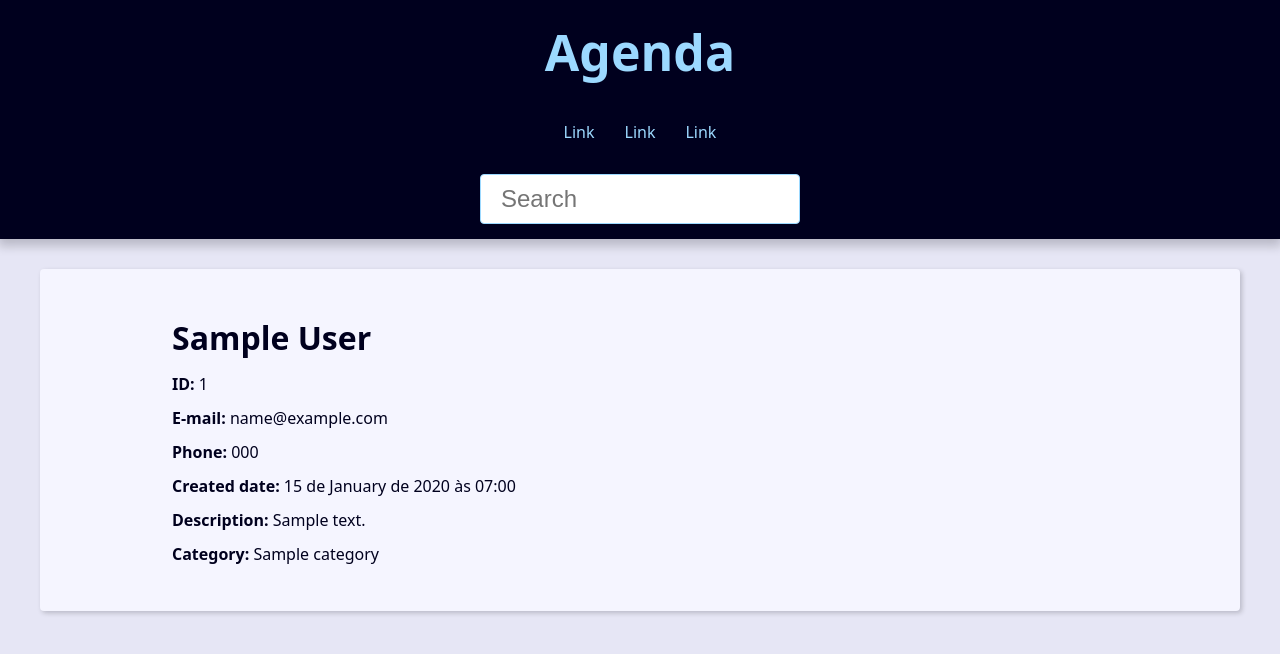
After one commit to enzortorres/django-agenda-app, a Django app: page /1/ in a window 1280 px wide. The commit adds this page. Shown: the top 654 px of the page. Run offline with Django 5.2, Linux system fonts and the light colour scheme; tables that the repository leaves empty hold one stand-in row (values such as "Sample post").

Commit message:
studying models in templates, search field, css ready
testing using local settings, create partials templates, create single contact dynamics urls, studying search with queries

```diff
--- a/base_static/global/css/style.css
+++ b/base_static/global/css/style.css
@@ -1,3 +1,316 @@
+:root {
+    --spacing: 1.5rem;
+    --link-dark-color: rgb(0, 83, 134);
+    --link-light-color: rgb(156, 217, 255);
+    --clr-white: rgb(245, 245, 255);
+    --clr-black: rgb(0, 0, 30);
+    --clr-light-gray: rgb(230, 230, 245);
+    --clr-dark-shadow-5: rgba(0, 0, 10, 5%);
+    --clr-dark-shadow-10: rgba(0, 0, 10, 10%);
+    --clr-dark-shadow-20: rgba(0, 0, 10, 20%);
+    --clr-light-shadow-5: rgba(200, 200, 255, 5%);
+    --clr-light-shadow-10: rgba(200, 200, 255, 10%);
+    --clr-light-shadow-20: rgba(200, 200, 255, 20%);
+    --main-page-width: 120rem;
+    --table-min-width: 60rem;
+    --biggest-font-size: 5rem;
+    --bigger-font-size: 4rem;
+    --big-font-size: 3.2rem;
+    --medium-font-size: 2.4rem;
+    --small-font-size: 1.6rem;
+    --smaller-font-size: 1.4rem;
+    --smallest-font-size: 1.2rem;
+    --transition-fast: 300ms;
+    --transition-medium: 600ms;
+    --transition-slow: 1s;
+    --default-border-radius: 4px;
+}
+
+*,
+*::before,
+*::after {
+    margin: 0;
+    padding: 0;
+    box-sizing: border-box;
+}
+
+html {
+    font-size: 62.5%;
+}
+
 body {
-    background: #212121;
+    font-family: system-ui, -apple-system, BlinkMacSystemFont, 'Segoe UI', Roboto,
+    Oxygen, Ubuntu, Cantarell, 'Open Sans', 'Helvetica Neue', sans-serif;
+    line-height: 1.5;
+    font-size: var(--small-font-size);
+    color: var(--clr-black);
+    -webkit-font-smoothing: antialiased;
+    background: var(--clr-light-gray);
 }
+
+img,
+svg {
+    display: block;
+    max-width: 100%;
+}
+
+.header {
+    background: var(--clr-black);
+    padding: var(--spacing);
+    box-shadow: 0 5px 10px 2px var(--clr-dark-shadow-20);
+    z-index: 1;
+    position: relative;
+}
+
+.header-heading {
+    font-size: var(--biggest-font-size);
+    text-align: center;
+}
+
+.header-link {
+    color: var(--link-light-color);
+    text-decoration: none;
+    transition: filter var(--transition-fast) ease-in-out;
+}
+
+.header-link:hover {
+    filter: brightness(70%);
+}
+
+.menu {
+    margin: var(--spacing);
+}
+
+.menu-list {
+    list-style: none;
+    display: flex;
+    justify-content: center;
+    flex-flow: row wrap;
+}
+
+.menu-link {
+    display: block;
+    padding: var(--spacing);
+    color: var(--link-light-color);
+    text-decoration: none;
+    transition: background-color var(--transition-fast) ease-in-out;
+    border-radius: var(--default-border-radius);
+}
+
+.menu-link:hover {
+    background: var(--clr-light-shadow-10);
+}
+
+.content {
+    max-width: var(--main-page-width);
+    margin: calc(var(--spacing) * 2) auto;
+    padding: var(--spacing);
+    background: var(--clr-white);
+    box-shadow: 2px 2px 5px var(--clr-dark-shadow-20);
+    border-radius: var(--default-border-radius);
+}
+
+.responsive-table {
+    width: 100%;
+    overflow-x: auto;
+}
+
+.contacts-table {
+    width: 100%;
+    min-width: var(--table-min-width);
+    border-collapse: collapse;
+}
+
+.table-caption {
+    font-size: var(--medium-font-size);
+    font-weight: bold;
+    padding: var(--spacing);
+}
+
+.table-row {
+    text-align: left;
+    text-overflow: ellipsis;
+    transition: background-color var(--transition-fast) ease-in-out;
+}
+
+.table-row:nth-of-type(2n) {
+    background: var(--clr-dark-shadow-5);
+}
+
+.table-row:not(.table-row-header):hover {
+    background: var(--clr-dark-shadow-10);
+}
+
+.table-row-header {
+    background: var(--clr-light-gray);
+    color: var(--clr-black);
+}
+
+.table-cel,
+.table-header {
+    padding: var(--spacing);
+}
+
+.table-link {
+    color: var(--link-dark-color);
+    transition: color var(--transition-fast) ease-in-out;
+    text-decoration: none;
+}
+
+.table-link:hover {
+    color: var(--clr-black);
+}
+
+@media (min-width: 600px) {
+    .single-contact {
+    max-width: 80%;
+    margin: calc(var(--spacing) * 2) auto;
+    }
+}
+
+.single-contact h1 {
+    margin: 1rem 0;
+}
+
+.single-contact p {
+    margin: 1rem 0;
+}
+
+.pagination {
+    margin-top: var(--spacing);
+    display: flex;
+    justify-content: center;
+    padding: calc(var(--spacing) * 0.8);
+    font-size: var(--small-font-size);
+}
+
+.pagination .step-links {
+    display: flex;
+    gap: calc(var(--spacing) * 0.8);
+}
+
+.pagination .step-links a {
+    color: var(--link-dark-color);
+    transition: color var(--transition-fast) ease-in-out;
+    text-decoration: none;
+    display: block;
+}
+
+.search {
+    display: flex;
+    justify-content: center;
+}
+
+.search-input {
+    font-size: var(--medium-font-size);
+    padding: 1rem 2rem;
+    width: 100%;
+    max-width: 32rem;
+    border-radius: var(--default-border-radius);
+    border: 1px solid var(--link-light-color);
+}
+
+.search-input:focus {
+    box-shadow: 0 0 15px var(--link-light-color);
+}
+
+.message {
+    max-width: 600px;
+    margin: var(--spacing) auto;
+    margin-top: calc(var(--spacing) * 2);
+    padding: var(--spacing);
+    text-align: center;
+    border-radius: var(--default-border-radius);
+    font-size: var(--smaller-font-size);
+}
+
+.message.success {
+    background: rgba(0, 255, 0, 0.3);
+    border: 1px solid rgba(0, 255, 0, 90%);
+}
+
+.message.error {
+    background: rgba(255, 0, 0, 0.3);
+    border: 1px solid rgba(255, 0, 0, 90%);
+}
+
+.message.warning {
+    background: rgba(255, 255, 0, 0.3);
+    border: 1px solid rgba(255, 255, 0, 90%);
+}
+
+.form-wrapper {
+    max-width: 60rem;
+    margin: var(--spacing) auto;
+}
+
+.form-content {
+    margin: var(--spacing) 0;
+}
+
+.form-group {
+    display: flex;
+    flex-direction: column;
+    padding-bottom: var(--spacing);
+}
+
+.errorlist {
+    list-style: none;
+    font-size: var(--smaller-font-size);
+    color: tomato;
+}
+
+.errorlist.nonfield {
+    color: inherit;
+}
+
+.form-group p {
+    margin: 1em 0;
+}
+
+.form-group .help-text,
+.form-group .help-text ~ ul {
+    margin: 0;
+    font-size: var(--smallest-font-size);
+    list-style: none;
+}
+
+.form-group input,
+.form-group select,
+.form-group textarea {
+    padding: 1rem;
+    border-radius: var(--default-border-radius);
+    border: 1px solid var(--link-dark-color);
+}
+
+.form-group input:focus,
+.form-group select:focus,
+.form-group textarea:focus {
+    outline: none;
+    box-shadow: 0 0 5px var(--link-dark-color);
+}
+
+.form-group label {
+    font-size: var(--smaller-font-size);
+}
+
+.btn {
+    background-color: var(--link-dark-color);
+    color: var(--clr-white);
+    font-weight: bold;
+    border: none;
+    padding: 1rem 2rem;
+    border-radius: var(--default-border-radius);
+    cursor: pointer;
+    transition: filter var(--transition-fast) ease-in-out;
+}
+
+.btn:hover {
+    filter: brightness(90%);
+}
+
+.btn:focus,
+.btn:active {
+    filter: brightness(80%);
+    box-shadow: 0 0 5px var(--link-dark-color);
+}
--- a/base_templates/global/base.html
+++ b/base_templates/global/base.html
@@ -1,13 +1,17 @@
 {% load static %}
 <!DOCTYPE html>
-<html lang="en">
+<html lang="pt-BR">
 <head>
     <meta charset="UTF-8">
     <meta name="viewport" content="width=device-width, initial-scale=1.0">
-    <link rel="stylesheet" href="{% static "global/css/style.css" %}"">
-    <title>Document</title>
+    <link rel="stylesheet" href="{% static 'global/css/style.css' %}">
+    <title>{{ site_title }}Agenda</title>
 </head>
 <body>
-    <h1>Qualquer coisa</h1>
+    {% include "global/partials/_header.html" %}
+
+    <main class="content">
+        {% block content %}{% endblock content %}
+    </main>
 </body>
 </html>
--- /dev/null
+++ b/base_templates/global/partials/_header.html
@@ -0,0 +1,32 @@
+<header class="header">
+    <h1 class="header-heading">
+        <a href="{% url 'contact:index' %}" class="header-link">
+            Agenda
+        </a>
+    </h1>
+    <nav class="menu">
+        <ul class="menu-list">
+            <li class="menu-item">
+                <a href="" class="menu-link">Link</a>
+            </li>
+            <li class="menu-item">
+                <a href="" class="menu-link">Link</a>
+            </li>
+            <li class="menu-item">
+                <a href="" class="menu-link">Link</a>
+            </li>
+        </ul>
+    </nav>
+
+    <div class="search">
+        <form action="{% url 'contact:search' %}" method="GET">
+            <input
+                type="search"
+                class="search-input"
+                placeholder="Search"
+                id="search"
+                name="query"
+            >
+        </form>
+    </div>
+</header>
--- /dev/null
+++ b/contact/templates/contact/contact.html
@@ -0,0 +1,15 @@
+{% extends "global/base.html" %}
+
+{% block content %}
+    <div class="single-contact">
+        <h1 class="single-contact-name">
+            {{ contact.first_name }} {{ contact.last_name }}
+        </h1>
+        <p><b>ID:</b> {{ contact.id }}</p>
+        <p><b>E-mail:</b> {{ contact.email }}</p>
+        <p><b>Phone:</b> {{ contact.phone }}</p>
+        <p><b>Created date:</b> {{ contact.created_date }}</p>
+        <p><b>Description:</b> {{ contact.description }}</p>
+        <p><b>Category:</b> {{ contact.category.name }}</p>
+    </div>
+{% endblock content %}
--- a/contact/urls.py
+++ b/contact/urls.py
@@ -1,9 +1,10 @@
-from django.contrib import admin
 from django.urls import path
 from contact import views
 
 app_name = 'contact'
 
 urlpatterns = [
+    path('<int:contact_id>/', views.contact, name='contact'),
+    path('search/', views.search, name='search'),
     path('', views.index, name='index'),
 ]
--- a/contact/views.py
+++ /dev/null
@@ -1,5 +0,0 @@
-from django.shortcuts import render
-
-# Create your views here.
-def index(request):
-    return render(request, 'contact/index.html',)
--- /dev/null
+++ b/contact/views/__init__.py
@@ -0,0 +1 @@
+from .contact_views import *
--- /dev/null
+++ b/contact/views/contact_views.py
@@ -0,0 +1,82 @@
+from django.shortcuts import render, get_object_or_404, redirect
+
+from contact.models import Contact
+
+from django.db.models.functions import Concat
+from django.db.models import Q, Value # (Q) serve para fazer consultas mais complexas, possibilitando utilizar operadores lógicos
+# AND (&), OR (|), NOT (~)
+
+from django.http import Http404
+
+def index(request):
+    contacts = Contact.objects \
+        .filter(show=True) \
+        .order_by('id') \
+        [0:10]
+
+    context = {
+        'contacts': contacts,
+        'site_title': 'Contacts - ',
+    }
+
+    return render(request, 'contact/index.html', context)
+
+def search(request):
+    search_value = request.GET.get('query', '').strip()
+
+    # Se digitar nada no input ele retorna para a home
+    if search_value == '':
+        return redirect('contact:index')
+
+    # Filtra somente os contatos com show=True
+    contacts = Contact.objects.filter(show=True)
+
+    # Adiciona o campo full_name como uma concatenação de first_name e last_name
+    contacts = contacts.annotate(
+        full_name = Concat('first_name', Value(' '), 'last_name')
+    )
+
+    # Cria as queries para os campos selecionados
+    queries  =  Q(first_name__icontains=search_value) | \
+                Q(last_name__icontains=search_value) | \
+                Q(phone__icontains=search_value) | \
+                Q(full_name__icontains=search_value) | \
+                Q(email__icontains=search_value)
+
+    # Caso o usuário escreveu um número no input, ele também busca pelo id
+    if search_value.isdigit():
+        queries |= Q(id__exact=search_value) # Retorna somente quando o id for EXATO
+
+    contacts = contacts \
+        .filter(queries) \
+        .order_by('id') \
+        [0:10]
+
+    context = {
+        'contacts': contacts,
+        'site_title': 'Search - ',
+    }
+    return render(request, 'contact/index.html', context)
+
+
+def contact(request, contact_id):
+    # single_contact = Contact.objects.filter(pk=contact_id).first()
+    # if single_contact is None:
+    #     raise Http404
+
+    # > Os dois fazem a mesma coisa ^v
+
+    single_contact = get_object_or_404( # Isso chama somente contatos onde a pk é igual o contact_id e o show é True
+        Contact,
+        pk=contact_id,
+        show=True,
+    )
+
+    title_name = f"{single_contact.first_name} {single_contact.last_name}"
+
+    context = {
+        'contact': single_contact,
+        'site_title': title_name,
+    }
+
+    return render(request, 'contact/contact.html', context)
--- a/project/settings.py
+++ b/project/settings.py
@@ -132,3 +132,8 @@ MEDIA_ROOT = BASE_DIR / 'media'
 # https://docs.djangoproject.com/en/5.2/ref/settings/#default-auto-field
 
 DEFAULT_AUTO_FIELD = 'django.db.models.BigAutoField'
+
+try:
+    from project.local_settings import *
+except ImportError:
+    ...
```
Also changed, not shown: contact/admin.py (+5 -5 lines), contact/templates/contact/index.html (+45 -0 lines), README.md, 1 other file.
